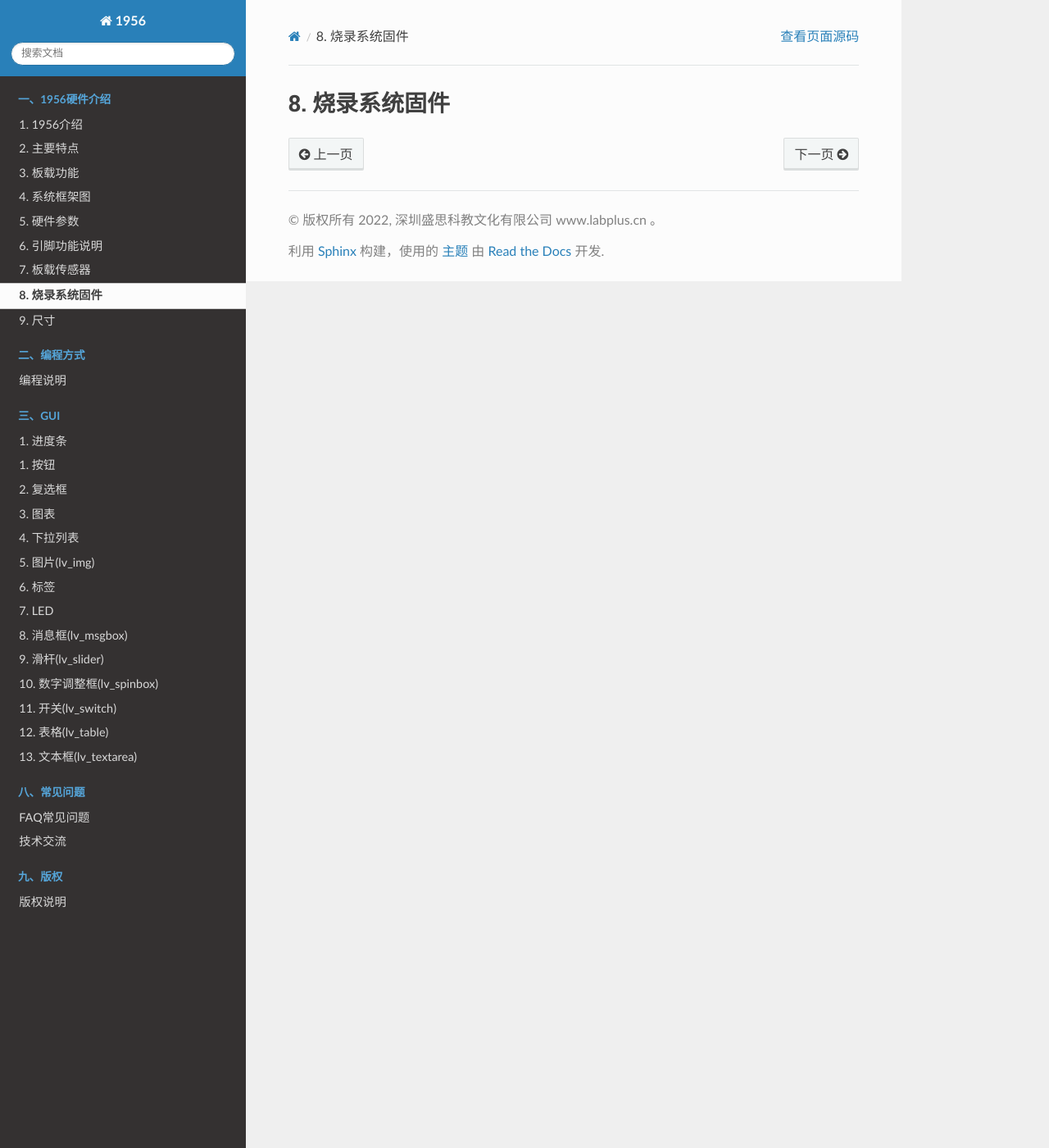
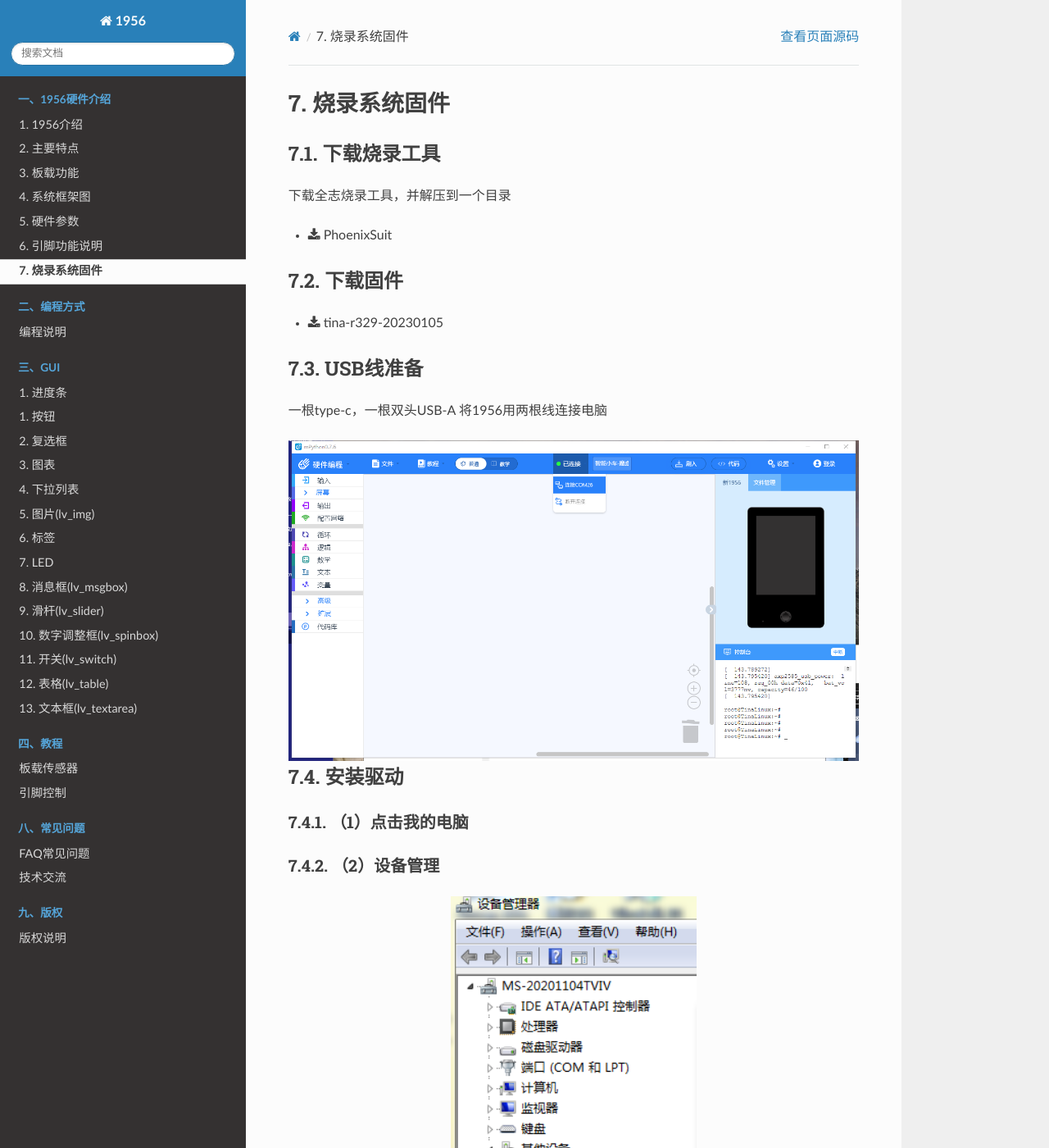
Before and after one commit to labplus-cn/1956-documentation, a Sphinx documentation site: the page built from documentation/hardware_introduction/8_firmware.rst, in a window 1280 px wide and 1400 px high. Shown: the whole window at 82% size. Built offline with Sphinx 7.4.7 and the Read the Docs theme 2.0.0, drawn with Linux system fonts in a browser that asks for light colours; pages that are not in the unit, such as notebooks, are missing from menus; some of the changed text lies outside the part shown.

Commit message:
初始版本

```diff
--- a/documentation/example/index.rst
+++ b/documentation/example/index.rst
@@ -1,7 +1,10 @@
 示例
 ======================================================
 .. toctree::
-   :maxdepth: 2
+   :maxdepth: 3
    :caption: 示例
    :titlesonly:
    :numbered:
+
+   example/1_sensor
+   example/2_io
--- a/documentation/hardware_introduction/8_firmware.rst
+++ b/documentation/hardware_introduction/8_firmware.rst
@@ -1,2 +1,77 @@
 烧录系统固件
 ==============
+
+下载烧录工具
+------------
+
+下载全志烧录工具，并解压到一个目录
+
+* :download:`PhoenixSuit </_static/tools/PhoenixSuit-v1.10.rar>`
+
+下载固件
+------------
+
+* :download:`tina-r329-20230105 </_static/firmware/r329-20230105.img>`
+
+USB线准备
+------------
+一根type-c，一根双头USB-A
+将1956用两根线连接电脑
+
+.. figure:: /_static/image/firmware_tutorial/jx4.png
+    :align: center
+    :width: 800
+
+安装驱动
+------------
+（1）点击我的电脑
+++++++++
+
+（2）设备管理
+++++++++
+
+.. figure:: /_static/image/firmware_tutorial/jx1.png
+    :align: center
+    :width: 300
+
+.. figure:: /_static/image/firmware_tutorial/jx2.png
+    :align: center
+    :width: 800
+
+.. figure:: /_static/image/firmware_tutorial/jx3.png
+    :align: center
+    :width: 800
+
+
+使设备进入刷机模式
+------------
+
+打开PhoenixSuit，选择对应系统固件
+++++++++
+
+.. figure:: /_static/image/firmware_tutorial/jx6.png
+    :align: center
+    :width: 1400
+
+.. figure:: /_static/image/firmware_tutorial/jx5.png
+    :align: center
+    :width: 1400
+
+在linux终端输入reboot后，不断回车打断 在出现=>后输入efex
+++++++++
+
+.. figure:: /_static/image/firmware_tutorial/jx7.png
+    :align: center
+    :width: 1400
+
+
+等待烧录完成
+++++++++
+
+.. figure:: /_static/image/firmware_tutorial/jx8.png
+    :align: center
+    :width: 1400
+
+.. figure:: /_static/image/firmware_tutorial/jx9.png
+    :align: center
+    :width: 1000
--- a/documentation/hardware_introduction/index.rst
+++ b/documentation/hardware_introduction/index.rst
@@ -11,6 +11,5 @@
    4_system_framework_diagram.rst
    5_hardware_parameters.rst
    6_pin_function.rst
-   7_sensor.rst
    8_firmware.rst
-   10_size.rst
+   .. 10_size.rst
--- a/documentation/programming_mode/index.rst
+++ b/documentation/programming_mode/index.rst
@@ -1,15 +1,15 @@
 编程说明
 =======================================
-labplus3编程说明
+mpython编程说明
 
-使用labplus3对1956编程的优点
+使用mpython对1956编程的优点
 ~~~~~~~~~~~~~~~
 
 * 1、既支持代码模式编程也支持图形化模式编程，适合所有人使用。
 * 2、一键连接1956，无需下载额外插件。
 * 3、集成库管理功能，方便安装、升级1956上的库文件。
 * 4、集成文件管理器，可以直接将电脑文件上传/下载文件到1956上。
-* 5、项目文件及资源全部打包于labplus3项目文件中，方便分享。
+* 5、项目文件及资源全部打包于mpython项目文件中，方便分享。
 
 使用指南
 ~~~~~~~~~~~~~~~
```
Also changed, not shown: documentation/example/1_sensor.rst (added, +59 -0 lines), documentation/example/2_io.rst (added, +98 -0 lines), documentation/hardware_introduction/7_sensor.rst (+21 -1 lines), documentation/index.rst (+10 -5 lines), documentation/_static/image/firmware_tutorial/jx1.png (added), documentation/_static/image/firmware_tutorial/jx2.png (added), documentation/_static/image/firmware_tutorial/jx3.png (added), documentation/_static/image/firmware_tutorial/jx4.png (added), documentation/_static/image/firmware_tutorial/jx5.png (added), documentation/_static/image/firmware_tutorial/jx6.png (added), documentation/_static/image/firmware_tutorial/jx7.png (added), documentation/_static/image/firmware_tutorial/jx8.png (added), documentation/_static/image/firmware_tutorial/jx9.png (added), documentation/example/3_ledong.rst (added), 1 more files, 1 other file.
